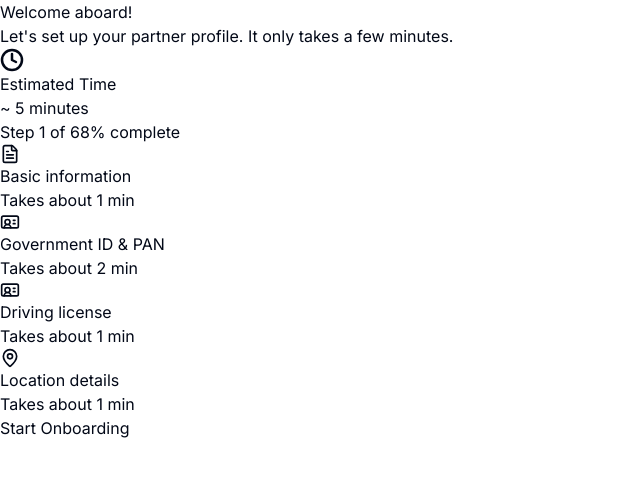
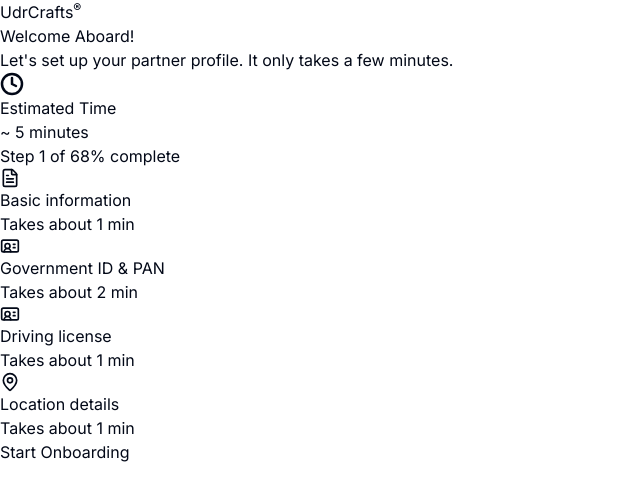
Before and after one commit to Akhileswar6/UdrCrafts, a React (Vite) app in the folder client/: page /welcome in a window 1280 px wide. Shown: the top 500 px of the page, without its empty margins (0-640 px from the left). Built offline with nearby package versions, Linux system fonts and the light colour scheme.

Commit message:
feat(auth): enhance authentication UI components and flows

```diff
--- a/client/src/pages/Login.jsx
+++ b/client/src/pages/Login.jsx
@@ -1,6 +1,6 @@
 import React, { useState } from 'react';
 import { useNavigate } from 'react-router-dom';
-import { Phone, ShieldCheck, ArrowLeft } from 'lucide-react';
+import { Phone, Lock, ArrowLeft } from 'lucide-react';
 import { motion } from 'framer-motion';
 
 const Login = () => {
@@ -25,7 +25,7 @@
     setIsLoading(true);
 
     try {
-      // Mock API call to backend
+
       const apiUrl = import.meta.env.VITE_API_URL || 'http://localhost:5000';
       const response = await fetch(`${apiUrl}/api/auth/login`, {
         method: 'POST',
@@ -60,9 +60,7 @@
         className="w-full max-w-md mt-6"
       >
 
-
-        {/* Title */}
-        <div className="text-center mb-10 space-y-2">
+                <div className="text-center mb-10 space-y-2">
           <h1 className="text-[32px] font-bold text-[#012b39] tracking-tight">
             Enter your mobile number
           </h1>
@@ -71,8 +69,7 @@
           </p>
         </div>
 
-        {/* Form */}
-        <form onSubmit={handleLogin} className="space-y-6">
+                <form onSubmit={handleLogin} className="space-y-6">
           <div className="space-y-2">
             <label className="block text-[15px] text-[#012b39] font-medium">
               Mobile number
@@ -109,11 +106,10 @@
             </label>
           </div>
 
-          {/* Info Banner */}
-          <div className="bg-[#FEF9C3] border border-[#FEF08A] rounded-xl px-4 py-2.5 flex gap-2.5 items-center mt-3 mx-1">
-            <ShieldCheck className="text-[#D97706] shrink-0" size={18} strokeWidth={2.2} />
-            <p className="text-[13px] text-[#012b39] font-medium leading-tight">
-              Your information is safe and never shared with third parties.
+                    <div className="bg-[#DCFCE7] border border-[#BBF7D0] rounded-xl px-4 py-3 flex gap-2.5 items-center justify-center mt-3 mx-1">
+            <Lock className="text-[#15803D] shrink-0" size={16} strokeWidth={2.5} />
+            <p className="text-[13px] text-[#166534] font-medium leading-tight">
+              Your information is secure
             </p>
           </div>
 
@@ -121,7 +117,7 @@
             <button
               type="submit"
               disabled={isLoading || phone.length !== 10 || !agreed}
-              className={`w-full rounded-full py-[10px] text-[17px]  transition-all ${isLoading || phone.length !== 10 || !agreed
+              className={`w-full rounded-full py-[10px] text-[17px]  transition-all mb-10 ${isLoading || phone.length !== 10 || !agreed
                   ? 'bg-[#83959A] text-white opacity-90 cursor-not-allowed'
                   : 'bg-[#012b39] hover:bg-[#011c26] text-white active:scale-[0.98]'
                 }`}
--- a/client/src/pages/OTP.jsx
+++ b/client/src/pages/OTP.jsx
@@ -16,14 +16,14 @@
   const phone = location.state?.phone || '0000000000';
   const mockOtp = location.state?.mockOtp;
 
-  // Auto-focus the first input field on mount
+
   useEffect(() => {
     if (inputRefs.current[0]) {
       inputRefs.current[0].focus();
     }
   }, []);
 
-  // Timer countdown
+
   useEffect(() => {
     if (countdown > 0) {
       const timer = setTimeout(() => setCountdown(countdown - 1), 1000);
@@ -49,7 +49,7 @@
       if (response.ok) {
         localStorage.setItem('token', data.token);
 
-        // Artificial delay so the user can clearly see the green "Verifying" text
+
         setTimeout(() => {
           if (data.isNew || !data.partner.profileCompleted) {
             navigate('/welcome');
@@ -75,14 +75,14 @@
     newOtp[index] = value.substring(value.length - 1);
     setOtp(newOtp);
 
-    // Move to next input if value exists
+
     if (value && index < 5 && inputRefs.current[index + 1]) {
       inputRefs.current[index + 1].focus();
     }
 
-    // Auto verify when all 6 digits are entered
+
     if (newOtp.join('').length === 6) {
-      // Small timeout allows the input UI to update before blocking with loading state
+
       setTimeout(() => {
         executeVerification(newOtp.join(''));
       }, 0);
@@ -167,7 +167,7 @@
                 animate={{ opacity: 1, scale: 1 }}
                 className="text-[#64748B] text-[14px]"
               >
-                Verifying...
+                ✓ Auto verifying...
               </motion.p>
             )}
           </div>
--- a/client/src/pages/Splash.jsx
+++ b/client/src/pages/Splash.jsx
@@ -9,12 +9,7 @@
   return (
     <div className="flex min-h-screen flex-col bg-white font-sans text-gray-900 selection:bg-yellow-400 selection:text-black" style={{ fontFamily: "'Inter', sans-serif" }}>
 
-      {/*
-        ========================================
-        Top Navigation Bar
-        ========================================
-      */}
-      <div className="w-full px-6 pt-8 pb-4 flex justify-between items-center max-w-md mx-auto">
+            <div className="w-full px-6 pt-8 pb-4 flex justify-between items-center max-w-md mx-auto">
         <div className="font-medium text-[24px] text-[#012b39] tracking-tight leading-tight mt-1">
           <span className="">UdrCrafts</span>
           <sup className="relative -top-2 ml-[1px] text-[0.4em] font-bold ">
@@ -29,12 +24,7 @@
         </button>
       </div>
 
-      {/*
-        ========================================
-        Main Content Section
-        ========================================
-      */}
-      <div className="px-6 pt-10 flex-1 flex flex-col items-center text-center bg-white w-full">
+            <div className="px-6 pt-10 flex-1 flex flex-col items-center text-center bg-white w-full">
         <motion.div
           initial={{ opacity: 0, y: 20 }}
           animate={{ opacity: 1, y: 0 }}
@@ -46,24 +36,29 @@
             <span className="text-[#F8B500]">Shipping Partner</span>
           </h2>
 
+          <motion.div
+            initial={{ scale: 0.9, opacity: 0 }}
+            animate={{ scale: 1, opacity: 1 }}
+            transition={{ delay: 0.2, duration: 0.5 }}
+            className="w-full flex justify-center mb-6"
+          >
+            <img src="/rider-illustration.png" alt="Delivery Rider Illustration" className="w-64 h-auto drop-shadow-md rounded-2xl" />
+          </motion.div>
 
           <p className="text-[15px] text-[#64748B] mb-10 px-2 leading-relaxed">
             Deliver with flexibility, earn on your schedule, and grow with a network trusted across the country.
           </p>
 
           <div className="flex justify-center gap-3 w-full mb-12">
-            {/* Box 1 */}
-            <div className="flex-1 bg-white border border-[#E2E8F0] rounded-[24px] py-5 flex flex-col items-center justify-center shadow-sm">
+                        <div className="flex-1 bg-white border border-[#E2E8F0] rounded-[24px] py-5 flex flex-col items-center justify-center shadow-sm">
               <h4 className="text-[20px] font-medium  text-[#012b39]">50k+</h4>
               <p className="text-[12px] text-[#94A3B8]  mt-0.5">Partners</p>
             </div>
-            {/* Box 2 */}
-            <div className="flex-1 bg-white border border-[#E2E8F0] rounded-[24px] py-5 flex flex-col items-center justify-center shadow-sm">
+                        <div className="flex-1 bg-white border border-[#E2E8F0] rounded-[24px] py-5 flex flex-col items-center justify-center shadow-sm">
               <h4 className="text-[20px] font-medium  text-[#012b39]">₹40k</h4>
               <p className="text-[12px] text-[#94A3B8] mt-0.5">Avg / mo</p>
             </div>
-            {/* Box 3 */}
-            <div className="flex-1 bg-white border border-[#E2E8F0] rounded-[24px] py-5 flex flex-col items-center justify-center shadow-sm">
+                        <div className="flex-1 bg-white border border-[#E2E8F0] rounded-[24px] py-5 flex flex-col items-center justify-center shadow-sm">
               <h4 className="text-[20px] font-medium text-[#012b39] flex items-center gap-0.5">4.8<span>★</span></h4>
               <p className="text-[12px] text-[#94A3B8] mt-0.5">Rated</p>
             </div>
--- a/client/src/pages/Welcome.jsx
+++ b/client/src/pages/Welcome.jsx
@@ -37,16 +37,22 @@
         transition={{ duration: 0.4 }}
         className="w-full max-w-md mx-auto"
       >
-        {/* Header */}
-        <h1 className="text-[34px] font-bold text-[#012b39] tracking-tight mb-2">
-          Welcome aboard!
+
+        <div className="font-medium text-[24px] text-[#012b39] tracking-tight leading-tight mt-1 mb-10">
+          <span className="">UdrCrafts</span>
+          <sup className="relative -top-2 ml-[1px] text-[0.4em] font-bold ">
+            &reg;
+          </sup>
+        </div>
+
+                <h1 className="text-[32px] font-bold text-[#012b39] tracking-tight mb-2">
+          Welcome <span className="text-[#F8B500]">Aboard!</span>
         </h1>
         <p className="text-[15px] text-[#64748B] mb-8">
           Let's set up your partner profile. It only takes a few minutes.
         </p>
 
-        {/* Estimated Time Card */}
-        <div className="bg-[#122A30] rounded-[24px] p-6 mb-8 text-white shadow-lg">
+                <div className="bg-[#122A30] rounded-[24px] p-6 mb-8 text-white shadow-lg">
           <div className="flex items-center gap-4 mb-6">
             <div className="w-12 h-12 bg-[#F59E0B] rounded-full flex items-center justify-center shrink-0">
               <Clock size={24} className="text-[#012b39]" strokeWidth={2.5} />
@@ -71,8 +77,7 @@
           </div>
         </div>
 
-        {/* Steps List */}
-        <div className="space-y-4">
+                <div className="space-y-4">
           {steps.map((step, index) => (
             <div
               key={index}
@@ -93,8 +98,7 @@
           ))}
         </div>
 
-        {/* Action Button */}
-        <div className="mt-12 pb-8">
+                <div className="mt-12 pb-8">
           <button
             onClick={() => navigate('/basic-info')}
             className="w-full rounded-full py-[10px] text-[17px] transition-all bg-[#012b39] hover:bg-[#011c26] text-white active:scale-[0.98] shadow-lg flex items-center justify-center gap-2"
```
